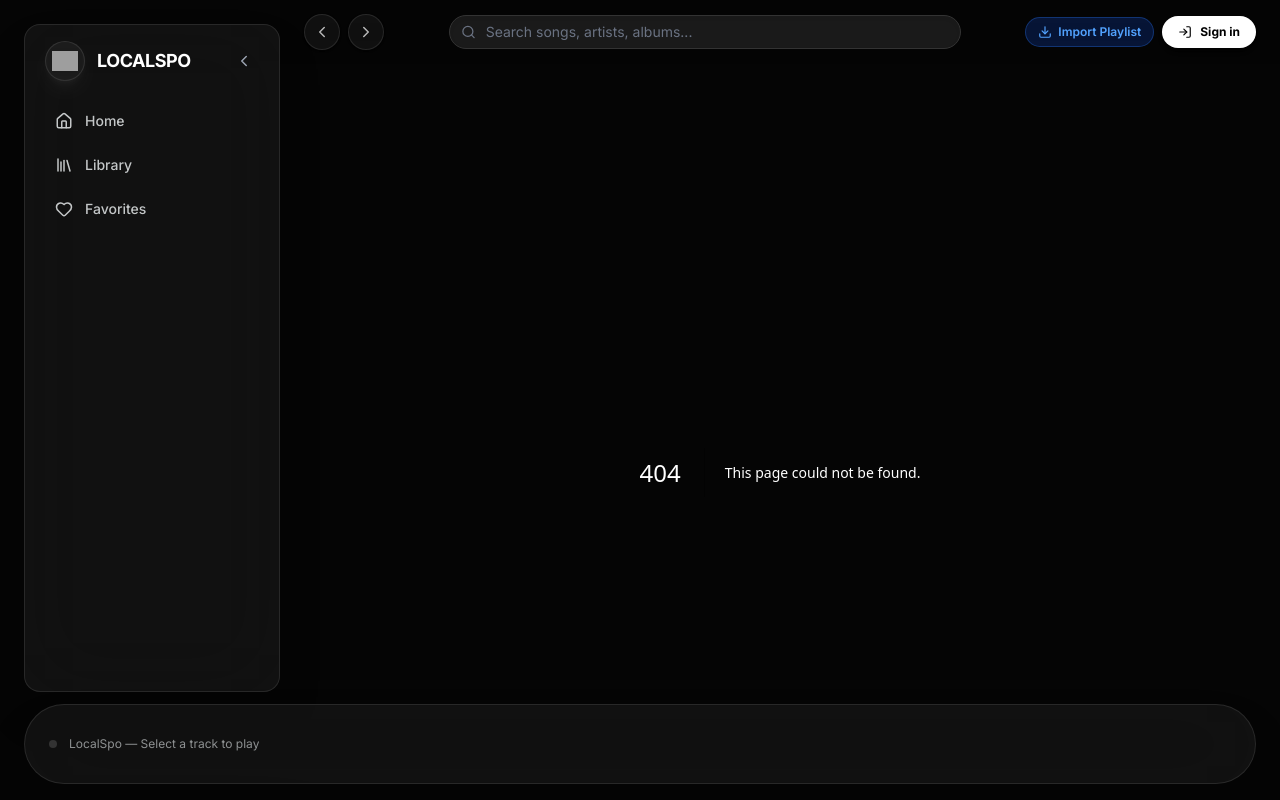
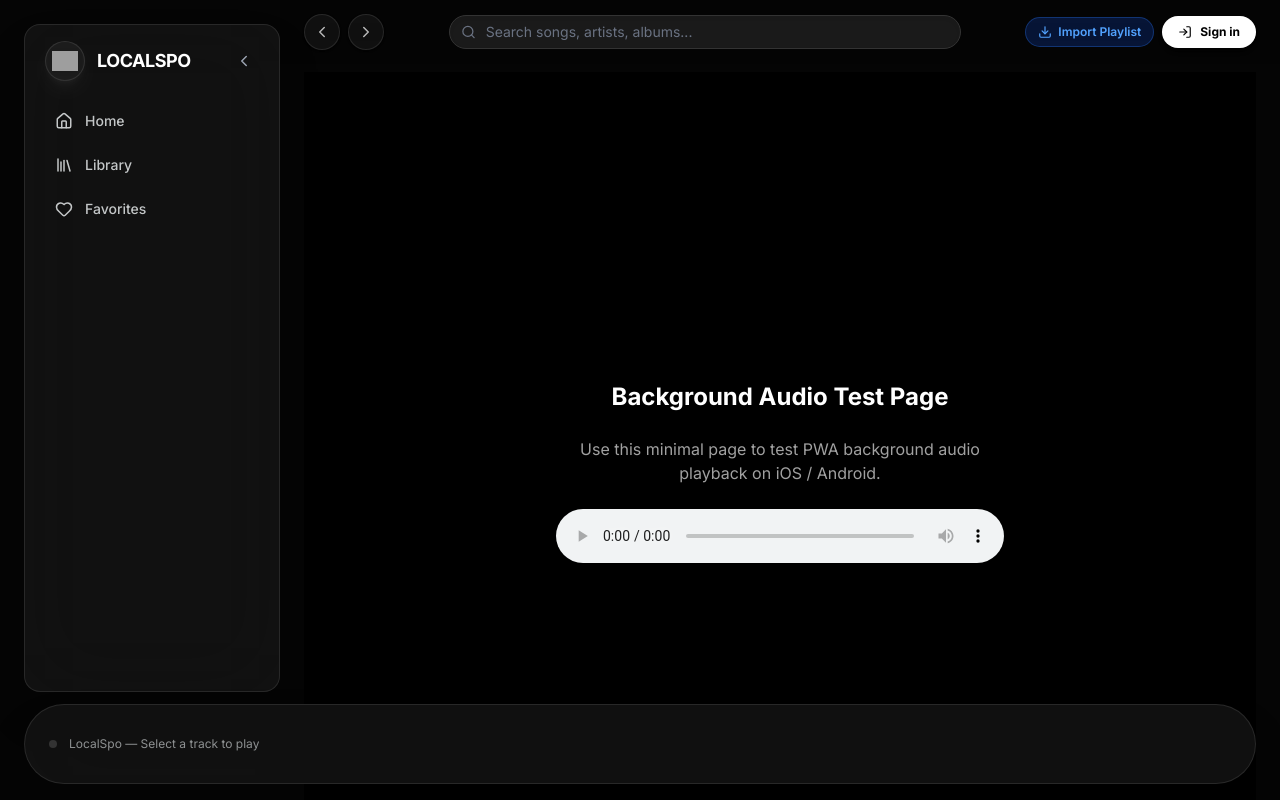
Before and after one commit to Fensacel/localspo-web, a Next.js app: page /test-bg-audio in a window 1280 px wide. Before the commit this address had no page. Built offline with nearby package versions, Linux system fonts and the light colour scheme; grey boxes are pictures that could not be loaded.

Commit message:
feat: implement AudioEngine component and background audio testing page

```diff
--- /dev/null
+++ b/app/test-bg-audio/page.tsx
@@ -0,0 +1,18 @@
+'use client'
+
+export default function TestBgAudioPage() {
+  return (
+    <div className="min-h-screen bg-black text-white p-8 flex flex-col items-center justify-center gap-6 text-center">
+      <h1 className="text-2xl font-bold">Background Audio Test Page</h1>
+      <p className="text-neutral-400 max-w-md">
+        Use this minimal page to test PWA background audio playback on iOS / Android.
+      </p>
+      <audio
+        controls
+        autoPlay
+        src="https://actions.google.com/sounds/v1/alarms/beep_short.ogg"
+        className="w-full max-w-md"
+      />
+    </div>
+  )
+}
--- a/components/player/AudioEngine.tsx
+++ b/components/player/AudioEngine.tsx
@@ -704,6 +704,19 @@ export function AudioEngine() {
       }
     }
 
+    // Diagnostic pause call stack logging
+    if (audio && !('pauseTraced' in audio)) {
+      // eslint-disable-next-line @typescript-eslint/no-explicit-any
+      const originalPause = audio.pause.bind(audio)
+      // eslint-disable-next-line @typescript-eslint/no-explicit-any
+      ;(audio as any).pause = function () {
+        console.trace('[audio] pause() dipanggil dari sini | document.hidden:', document.hidden)
+        return originalPause()
+      }
+      // eslint-disable-next-line @typescript-eslint/no-explicit-any
+      ;(audio as any).pauseTraced = true
+    }
+
     loadTrack()
 
     return () => {
```
